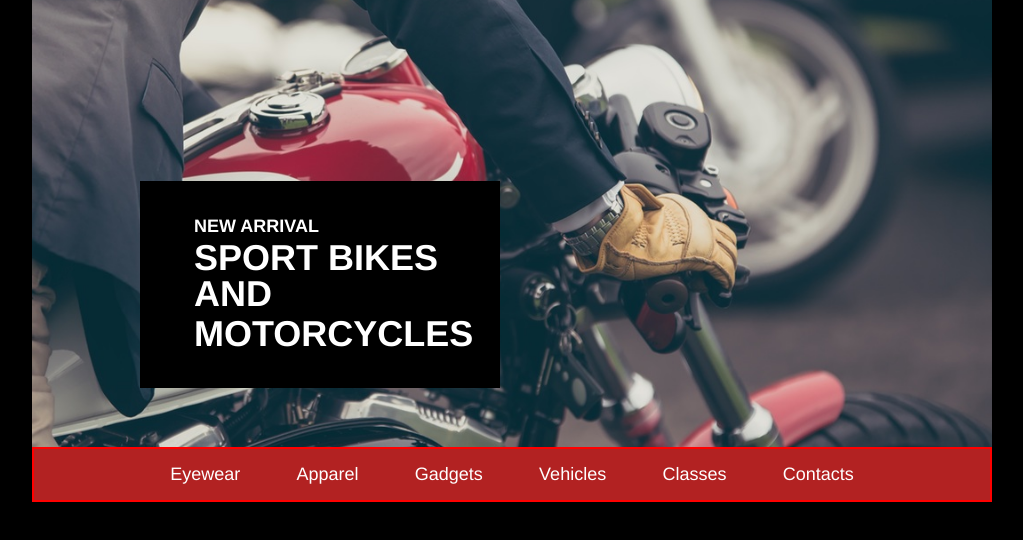
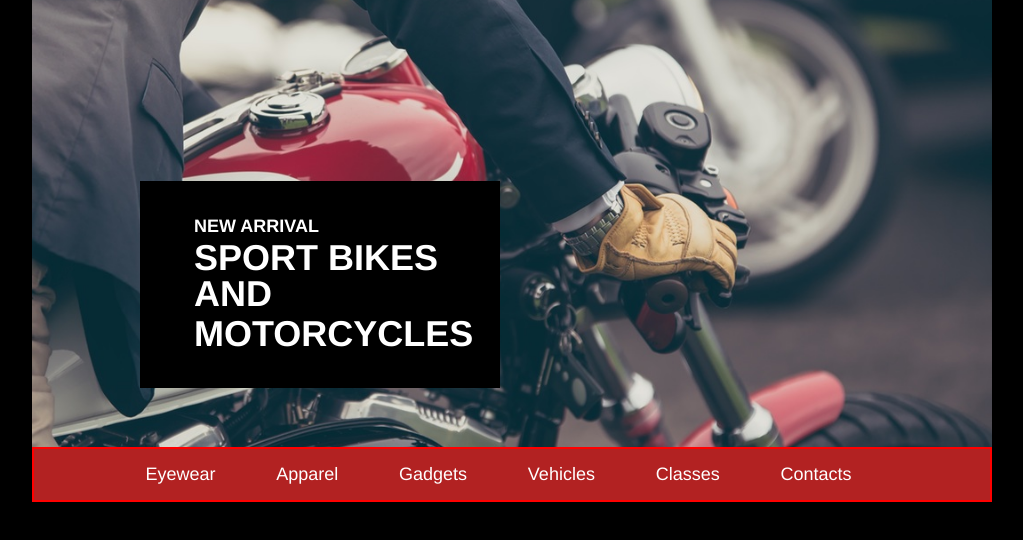
Before and after one commit to Desertbeagle/SecretAgentSupply, a plain HTML site: page index.html in a window 1280 px wide. Shown: the part 54-594 px from the top of the page, without its empty margins (128-1151 px from the left). Drawn offline with Linux system fonts and the light colour scheme.

Commit message:
more nav

```diff
--- a/index.html
+++ b/index.html
@@ -36,12 +36,12 @@
         <!--Nav-->
         <div class="navcontainer">
 
-          <span>Eyewear</span>
-          <span>Apparel</span>
-          <span>Gadgets</span>
-          <span>Vehicles</span>
-          <span>Classes</span>
-          <span>Contacts</span>
+          <span><a href="#">Eyewear</a></span>
+          <span><a href="#">Apparel</a></span>
+          <span><a href="#">Gadgets</a></span>
+          <span><a href="#">Vehicles</a></span>
+          <span><a href="#">Classes</a></span>
+          <span><a href="#">Contacts</a></span>
 
         </div>
 
--- a/resources/css/style.css
+++ b/resources/css/style.css
@@ -11,6 +11,10 @@ body {
 .pagecontainer {
   display: flex;
   justify-content: center;
+}
+a {
+  text-decoration: none;
+  color: white;
 }
 .sitecontainer {
   display: flex;
@@ -115,6 +119,6 @@ body {
   height: 2.82rem;
   border: 2px solid red;
   background-color: firebrick;
-  padding-left: 6rem;
+  padding-left: 4.5rem;
   padding-right: 6rem;
 }
```
